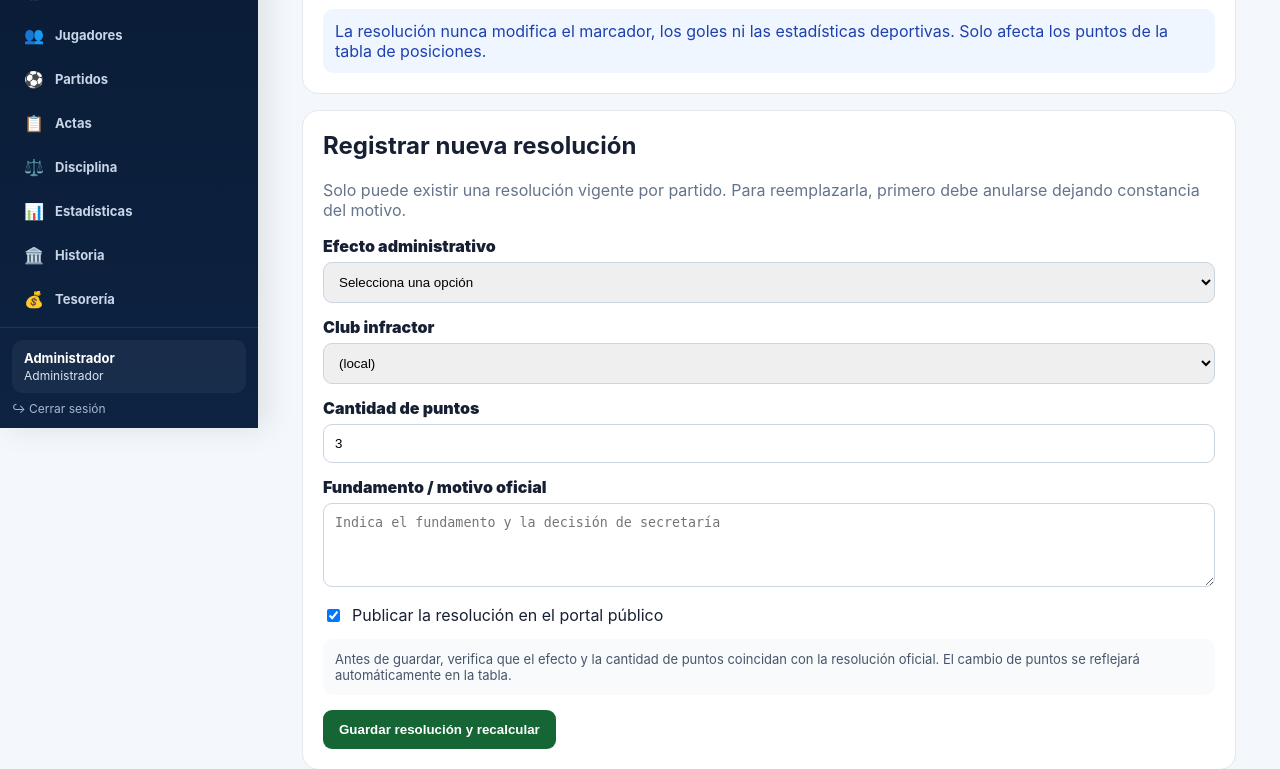
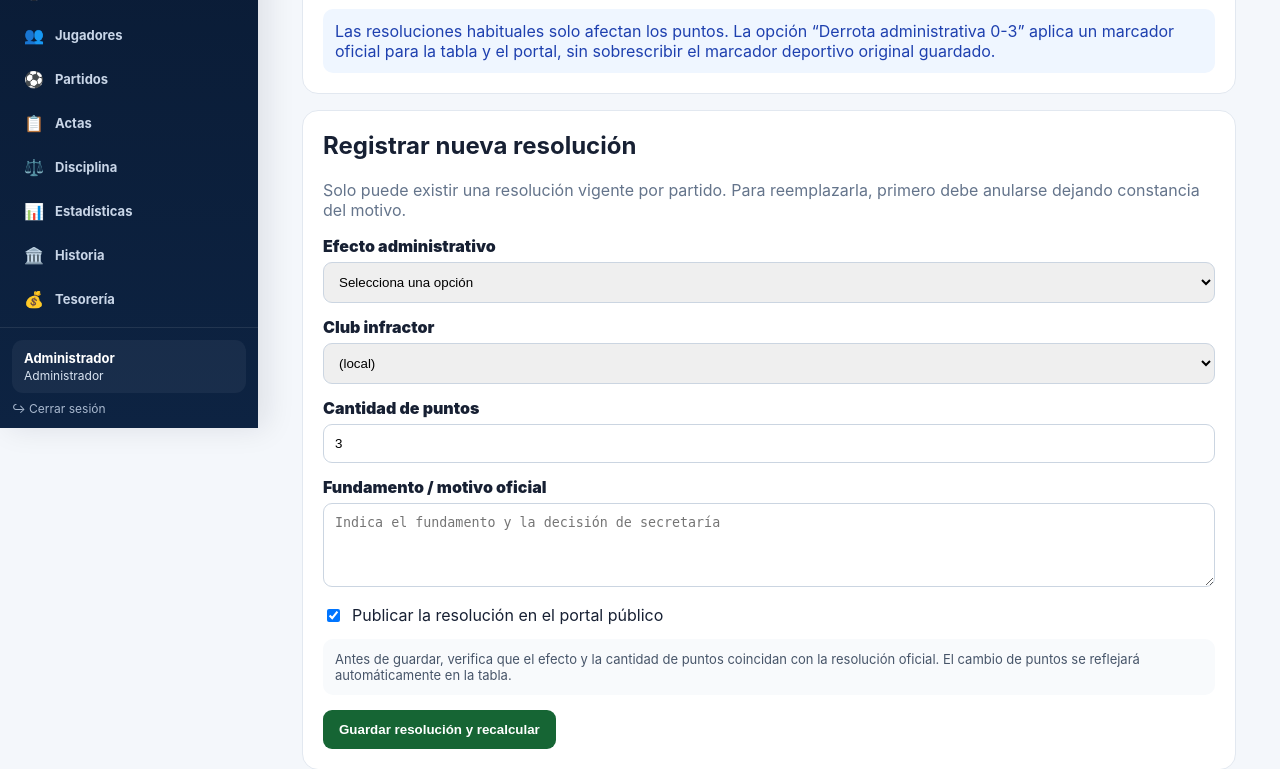
Before and after one commit to asociacionpresidenterios/sistema-presidente-rios, a Python web app: template templates/admin_resolucion_puntos_form.html in a window 1280 px wide. Shown: the part 372-1141 px from the top of the page. Run offline with Jinja, Linux system fonts and the light colour scheme; the template is opened without the code that fills it, so the values that code supplies are empty.

Commit message:
Agregar opción de derrota administrativa 0-3

```diff
--- a/templates/admin_resolucion_puntos_form.html
+++ b/templates/admin_resolucion_puntos_form.html
@@ -10,12 +10,12 @@
     <h2 style="margin-top:0">Partido asociado</h2>
     <div style="font-size:20px;font-weight:900">{{ partido.local_club.nombre }} <span style="color:#94a3b8">vs</span> {{ partido.visitante_club.nombre }}</div>
     <p style="color:#475569">Marcador deportivo: <strong>{{ partido.goles_local if partido.goles_local is not none else '—' }} : {{ partido.goles_visitante if partido.goles_visitante is not none else '—' }}</strong> · Estado: {{ partido.estado }}</p>
-    <div style="padding:12px;border-radius:10px;background:#eff6ff;color:#1e40af">La resolución nunca modifica el marcador, los goles ni las estadísticas deportivas. Solo afecta los puntos de la tabla de posiciones.</div>
+    <div style="padding:12px;border-radius:10px;background:#eff6ff;color:#1e40af">Las resoluciones habituales solo afectan los puntos. La opción “Derrota administrativa 0-3” aplica un marcador oficial para la tabla y el portal, sin sobrescribir el marcador deportivo original guardado.</div>
   </section>
   {% if activa %}
   <section style="background:#fff7ed;border:1px solid #fed7aa;border-radius:14px;padding:18px;margin:16px 0">
     <h2 style="margin-top:0">Resolución vigente: {{ activa.numero_resolucion }}</h2>
-    <p><strong>Efecto:</strong> {% if activa.efecto == 'sin_puntos_ambos' %}ambos clubes reciben 0 puntos por este partido{% elif activa.efecto == 'descuento_transferencia' %}descuento al infractor y transferencia de igual cantidad al rival{% else %}descuento de puntos al club infractor{% endif %}</p>
+    <p><strong>Efecto:</strong> {% if activa.efecto == 'sin_puntos_ambos' %}ambos clubes reciben 0 puntos por este partido{% elif activa.efecto == 'descuento_transferencia' %}descuento al infractor y transferencia de igual cantidad al rival{% elif activa.efecto == 'marcador_0_3' %}derrota administrativa: infractor 0 goles, rival 3 goles y 0 puntos para el infractor{% else %}descuento de puntos al club infractor{% endif %}</p>
     {% if activa.club_infractor %}<p><strong>Club infractor:</strong> {{ activa.club_infractor.nombre }} · <strong>Puntos:</strong> {{ activa.puntos }}</p>{% endif %}
     <p><strong>Fundamento:</strong> {{ activa.motivo }}</p>
     <p><strong>Publicada en portal:</strong> {{ 'Sí' if activa.publicada else 'No' }}</p>
@@ -37,6 +37,7 @@
           <option value="descuento_infractor">Descontar puntos solo al club infractor</option>
           <option value="descuento_transferencia">Descontar al infractor y otorgar esos puntos al rival</option>
           <option value="sin_puntos_ambos">Asignar 0 puntos a ambos clubes por este partido</option>
+          <option value="marcador_0_3">Derrota administrativa: infractor 0-3 rival y pierde los 3 puntos</option>
         </select>
       </div>
       <div id="club-wrap" style="margin:14px 0"><label for="club_infractor_id" style="display:block;font-weight:900;margin-bottom:6px">Club infractor</label>
@@ -62,8 +63,9 @@
         const puntos=document.getElementById('puntos-wrap');
         function actualizar(){
           const sinPuntos=efecto.value==='sin_puntos_ambos';
+          const marcadorAdministrativo=efecto.value==='marcador_0_3';
           club.style.display=sinPuntos?'none':'block';
-          puntos.style.display=sinPuntos?'none':'block';
+          puntos.style.display=(sinPuntos||marcadorAdministrativo)?'none':'block';
         }
         efecto.addEventListener('change',actualizar);actualizar();
       })();
```
